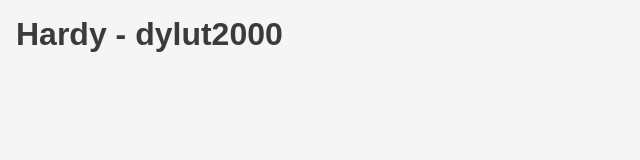
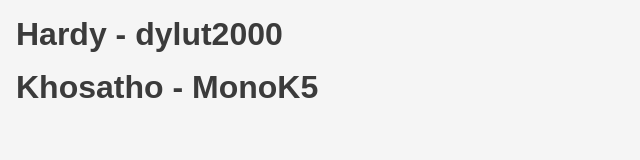
Before and after one commit to The-DigitalAcademy/git-pwd-april-2024, a plain HTML site: page index.html in a window 1280 px wide. Shown: the whole page, without its empty margins (0-640 px from the left). Drawn offline with Linux system fonts and the light colour scheme.

Commit message:
name added

```diff
--- a/index.html
+++ b/index.html
@@ -11,6 +11,7 @@
 <body>
 
     <h1>Hardy - dylut2000</h1>
+    <h1>Khosatho - MonoK5</h1>
 
 </body>
 
```
